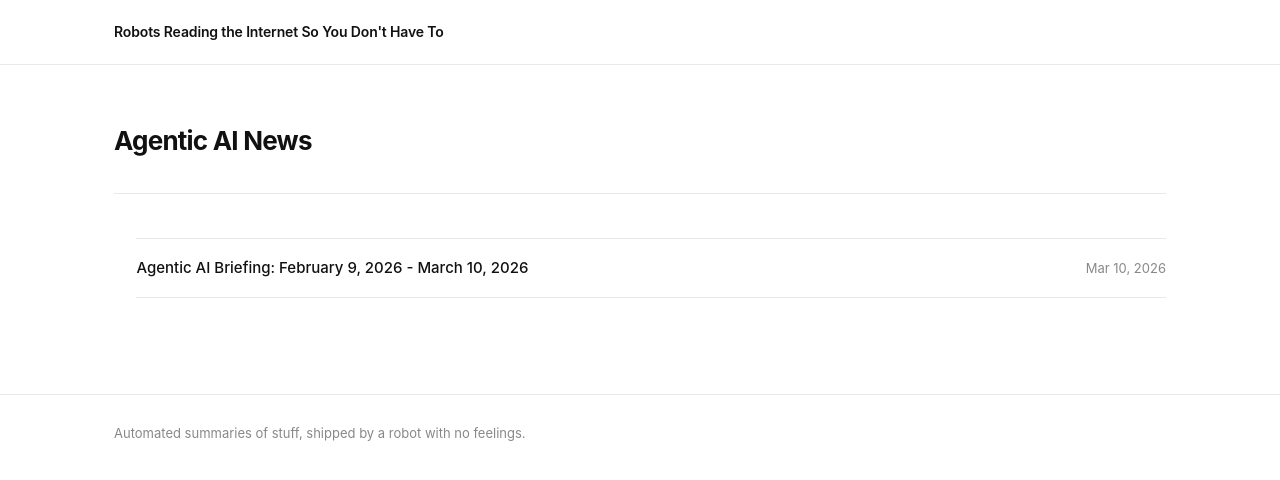
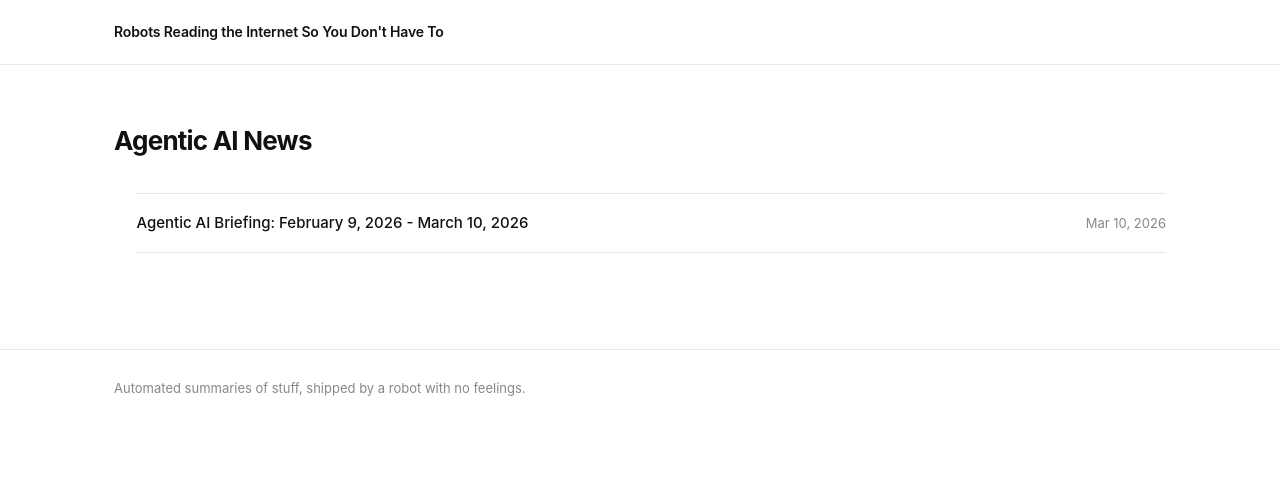
Before and after one commit to autogennews/autogennews.github.io, a Jekyll site: the page built from ainews/index.md, in a window 1280 px wide. Shown: the top 480 px of the page. Built offline with Jekyll 4.4.1, drawn with Linux system fonts in a browser that asks for light colours.

Commit message:
setup structure

```diff
--- a/assets/css/main.css
+++ b/assets/css/main.css
@@ -70,9 +70,9 @@ main.container { padding-top: 60px; padding-bottom: 80px; }
 
 /* ── Page header ──────────────────────────────────────── */
 .page-header {
-  margin-bottom: 44px;
+  margin-bottom: 0;
   padding-bottom: 28px;
-  border-bottom: 1px solid var(--border);
+  border-bottom: none;
 }
 
 .page-header h1 {
```
Also changed, not shown: index.md (+1 -1 lines).
